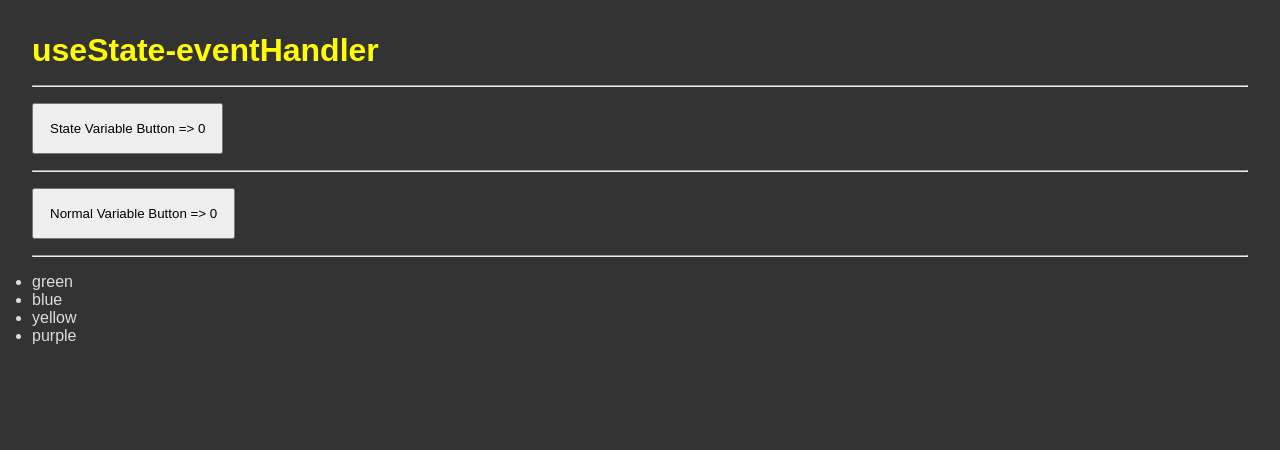
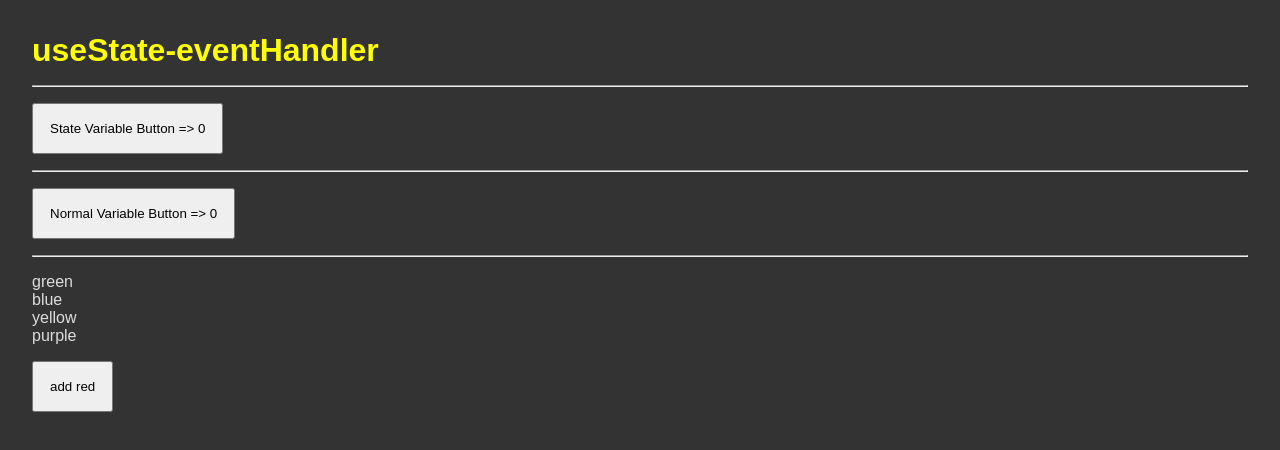
Before and after one commit to Scientific-Research/mk004-usestate-eventhandlers-react-vite-typescript, a React (Vite) app: page / in a window 1280 px wide. Shown: the top 450 px of the page. Built offline with nearby package versions, Linux system fonts and the light colour scheme.

Commit message:
adding a new color to the current array usinng useState() and spread operator

```diff
--- a/src/App.tsx
+++ b/src/App.tsx
@@ -37,6 +37,17 @@ function App() {
     _score > 5 ? setCount(0) : '';
   };
 
+  const handleChangeColor = () => {
+    console.log('The color has changed!');
+    // const color1 = _colors[0];
+
+    // First Solution: using push to add the red color:
+    // colors.push('red');
+
+    // Second Solution using useState() and spread operator to add the new color('red') to the current array!
+    setColors([...colors, 'red']);
+  };
+
   return (
     <div className="App">
       <h1>useState-eventHandler</h1>
@@ -61,10 +72,13 @@ function App() {
       <hr />
 
       <ul>
-        {colors.map((c, idx) => (
-          <li key={idx}>{c}</li>
+        {colors.map((c, index) => (
+          // <li key={idx}>{c}</li>
+          <div key={index}>{c}</div>
         ))}
       </ul>
+
+      <button onClick={handleChangeColor}>add red</button>
     </div>
   );
 }
```
